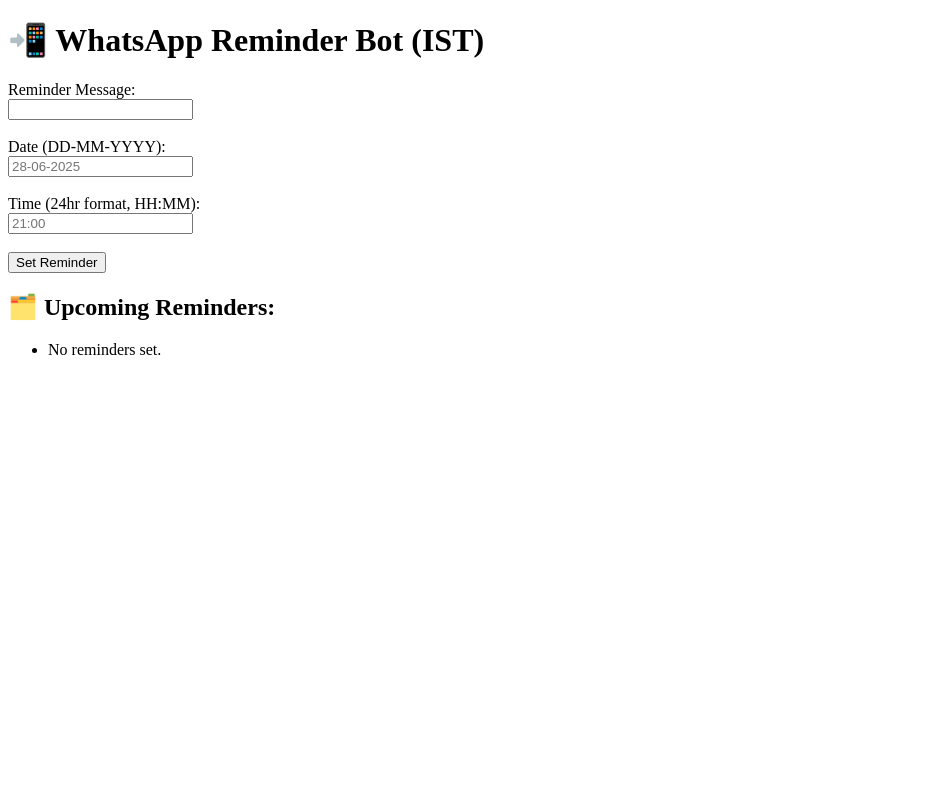
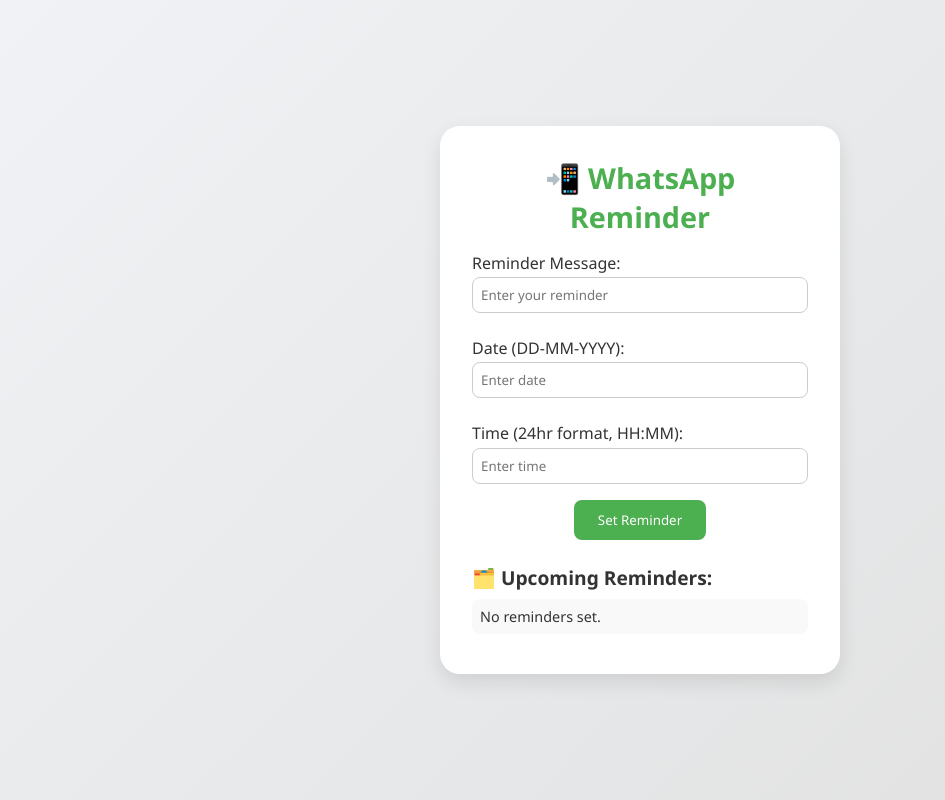
Before and after one commit to swaks05/Whatsapp_reminder, a Flask app: page / in a window 1280 px wide. Shown: the whole page, without its empty margins (0-945 px from the left). Run offline with Flask 3, Linux system fonts and the light colour scheme.

Commit message:
UI changes

```diff
--- a/templates/index.html
+++ b/templates/index.html
@@ -1,39 +1,145 @@
 <!DOCTYPE html>
-<html>
+<html lang="en">
   <head>
+    <meta charset="UTF-8" />
+    <meta name="viewport" content="width=device-width, initial-scale=1.0" />
     <title>WhatsApp Reminder Bot</title>
+    <style>
+      * {
+        box-sizing: border-box;
+        font-family: "Segoe UI", sans-serif;
+        margin: 0;
+        padding: 0;
+      }
+
+      body {
+        background: linear-gradient(135deg, #f0f2f5, #e0e0e0);
+        display: flex;
+        justify-content: center;
+        align-items: center;
+        min-height: 100vh;
+        color: #333;
+      }
+
+      .container {
+        background: #fff;
+        padding: 2rem;
+        border-radius: 20px;
+        box-shadow: 0 8px 20px rgba(0, 0, 0, 0.1);
+        max-width: 400px;
+        width: 100%;
+        text-align: center;
+      }
+
+      h1 {
+        font-size: 1.8rem;
+        margin-bottom: 1rem;
+        color: #4caf50;
+      }
+
+      label {
+        display: block;
+        text-align: left;
+        margin: 0.5rem 0 0.2rem 0;
+        font-weight: 500;
+      }
+
+      input[type="text"],
+      input[type="date"],
+      input[type="time"] {
+        width: 100%;
+        padding: 0.5rem;
+        margin-bottom: 1rem;
+        border: 1px solid #ccc;
+        border-radius: 8px;
+        transition: border 0.3s;
+      }
+
+      input:focus {
+        border-color: #4caf50;
+        outline: none;
+      }
+
+      button {
+        background: #4caf50;
+        color: white;
+        padding: 0.7rem 1.5rem;
+        border: none;
+        border-radius: 8px;
+        cursor: pointer;
+        transition: background 0.3s;
+      }
+
+      button:hover {
+        background: #43a047;
+      }
+
+      .msg {
+        margin: 1rem 0;
+        color: #4caf50;
+        font-weight: bold;
+      }
+
+      .reminders {
+        text-align: left;
+        margin-top: 1.5rem;
+      }
+
+      .reminders h2 {
+        font-size: 1.2rem;
+        margin-bottom: 0.5rem;
+      }
+
+      .reminders ul {
+        list-style: none;
+        padding: 0;
+      }
+
+      .reminders li {
+        background: #f9f9f9;
+        margin-bottom: 0.5rem;
+        padding: 0.5rem;
+        border-radius: 8px;
+        font-size: 0.9rem;
+      }
+    </style>
   </head>
   <body>
-    <h1>📲 WhatsApp Reminder Bot (IST)</h1>
+    <div class="container">
+      <h1>📲 WhatsApp Reminder</h1>
+
       <form method="POST">
-      <label>Reminder Message:</label><br />
-      <input type="text" name="message" required /><br /><br />
-
-      <label>Date (DD-MM-YYYY):</label><br />
+        <label>Reminder Message:</label>
         <input
           type="text"
-        name="date"
-        placeholder="28-06-2025"
+          name="message"
           required
-      /><br /><br />
+          placeholder="Enter your reminder"
+        />
 
-      <label>Time (24hr format, HH:MM):</label><br />
-      <input type="text" name="time" placeholder="21:00" required /><br /><br />
+        <label>Date (DD-MM-YYYY):</label>
+        <input type="text" name="date" placeholder="Enter date" required />
+
+        <label>Time (24hr format, HH:MM):</label>
+        <input type="text" name="time" placeholder="Enter time" required />
 
         <button type="submit">Set Reminder</button>
       </form>
 
       {% if msg %}
-    <p><b>{{ msg }}</b></p>
+      <div class="msg">{{ msg }}</div>
       {% endif %}
 
+      <div class="reminders">
         <h2>🗂️ Upcoming Reminders:</h2>
         <ul>
           {% for r in reminders %}
-      <li>{{ r['message'] }} → UTC: {{ r['datetime_utc'] }}</li>
+          <li>{{ r['message'] }}</li>
           {% else %}
           <li>No reminders set.</li>
           {% endfor %}
         </ul>
+      </div>
+    </div>
   </body>
 </html>
```
Lines whose indentation alone changed are shown as unchanged.
